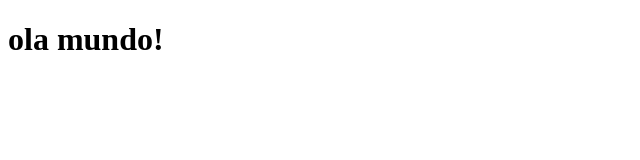
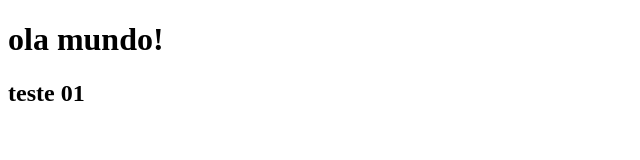
Before and after one commit to Ericalfernandes/git-teste, a plain HTML site: page index.html in a window 1280 px wide. Shown: the whole page, without its empty margins (0-640 px from the left). Drawn offline with Linux system fonts and the light colour scheme.

Commit message:
commit test01

```diff
--- a/index.html
+++ b/index.html
@@ -7,5 +7,6 @@
 </head>
 <body>
     <h1>ola mundo!</h1>
+    <h2>teste 01</h2>
 </body>
 </html>
```
